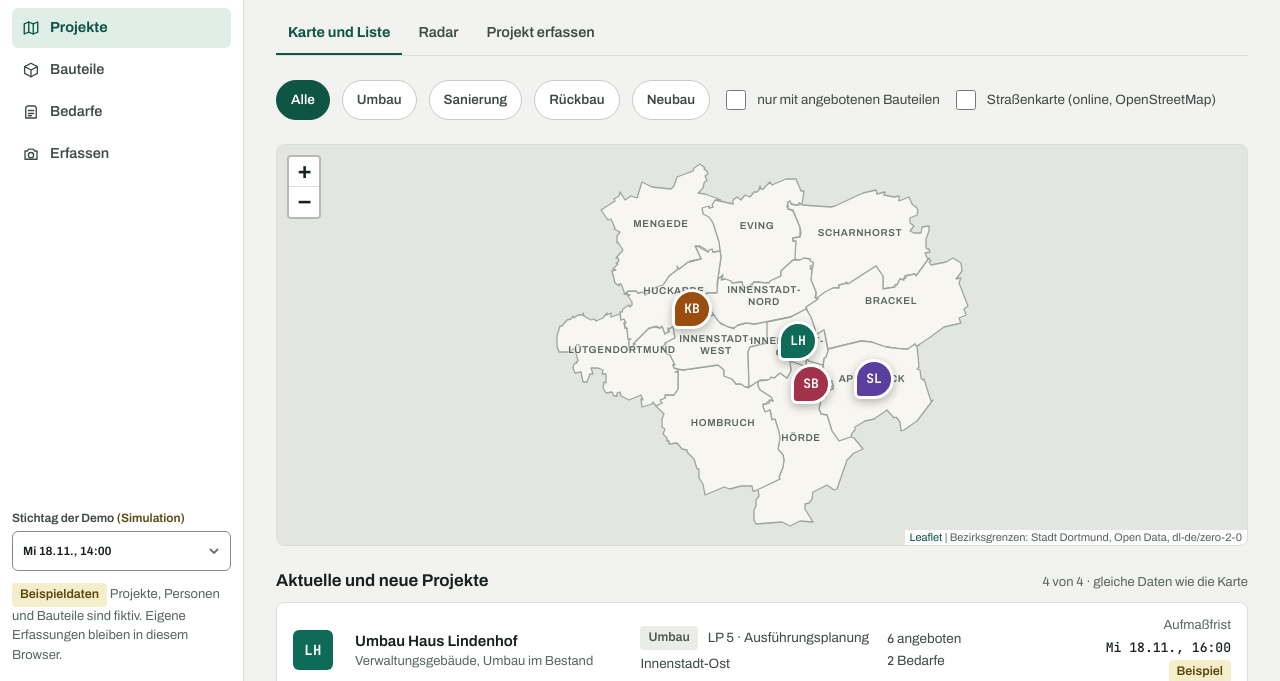
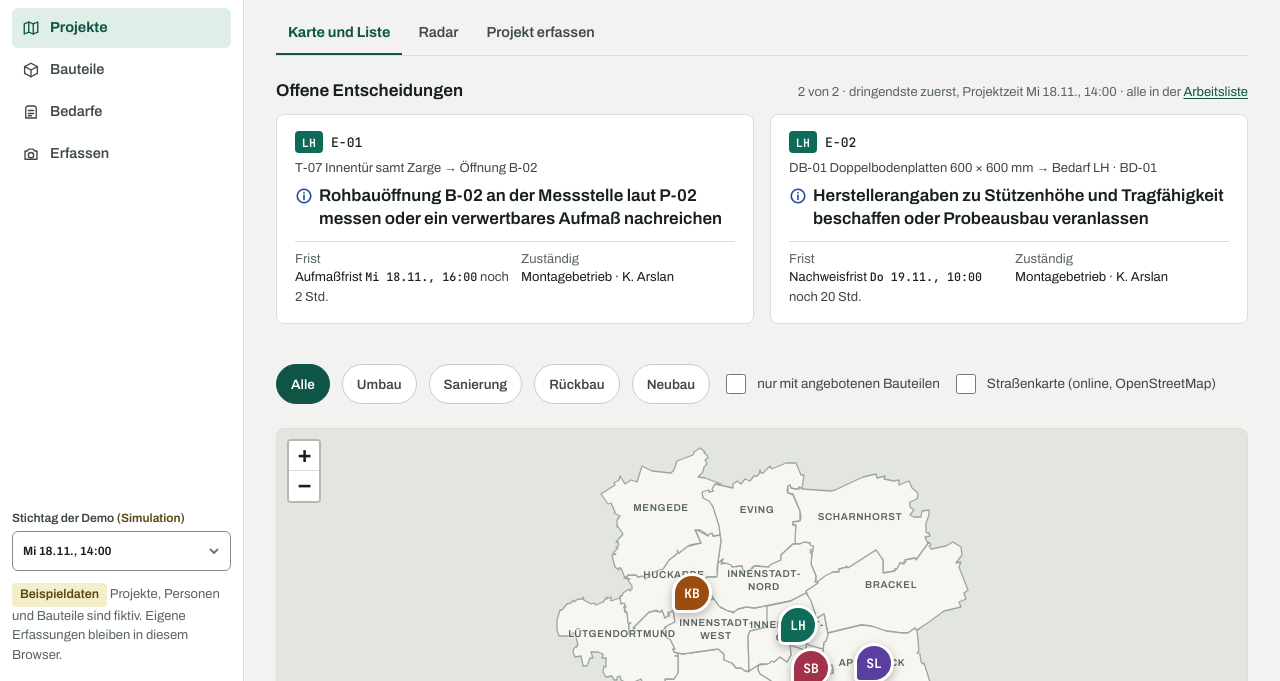
Before and after one commit to sammo3332/CircularFlow, a plain HTML site: page plattform/index.html in a window 1280 px wide. Both pictures are taken after a click on the link "Projekte". Shown: the part 119-800 px from the top of the page. Drawn offline with Linux system fonts and the light colour scheme.

Commit message:
fix: Pass sperrt aussichtslose Bedarfe, Kartenseite zeigt wieder offene Entscheidungen
- Bauteilpass: Bedarfe, für die der Abgleich „zu spät“ oder „Klärung nötig“
  ergibt, sind im Auswahlfeld gesperrt und nennen das Ergebnis. main.js prüft
  dasselbe beim Zuordnen. „Angaben fehlen“ bleibt zuordenbar (Bedarf ergänzbar),
  damit bleibt der Fall 7 m² Doppelboden → BD-02 aus Fassung 1.1 erhalten.
- Kartenseite (#projekte): die zwei dringendsten offenen Entscheidungen mit
  Frist und Zuständigkeit aus Fassung 1.1 waren beim Umbau der Oberfläche
  entfallen und sind im Stil der Fassung 2 wieder da.
- Tests: zwei Nachprüfungen in befunde.test.mjs (176 von 176 grün).

Co-Authored-By: Claude Opus 5.5 <noreply@anthropic.com>
Claude-Session: https://claude.ai/code/session_01NXKWLSSMTV12tovhYKAPNB

```diff
--- a/plattform/app/abgleich.js
+++ b/plattform/app/abgleich.js
@@ -322,3 +322,11 @@ export function pruefbitteAnlegen(ctx, a) {
   const r = pruefbitteEreignis(mit, zuordnung, schnappschuss(a));
   return r.fehler ? r : { zuordnung, ereignis: r.ereignis };
 }
+
+// Zuordnung im Bauteilpass zu einem Bedarf: nicht möglich, wenn der Abgleich sicher „zu spät“ oder
+// „Klärung nötig“ ergibt. „Angaben fehlen“ bleibt möglich, weil sich der Bedarf ergänzen lässt.
+export function zuordnungZumBedarf(ctx, bauteil, bedarf) {
+  const ergebnis = abgleich(ctx, bauteil, bedarf);
+  const gesperrt = ergebnis.gesamt.key === 'spaet' || ergebnis.gesamt.key === 'klaerung';
+  return { moeglich: !gesperrt, ergebnis, grund: gesperrt ? `Der Abgleich ergibt „${ergebnis.gesamt.label}“. Details im Abgleich.` : '' };
+}
--- a/plattform/app/ansichten/bauteile.js
+++ b/plattform/app/ansichten/bauteile.js
@@ -4,7 +4,7 @@ import { esc, chip, wertChip, statusChip, icon, leer, slug, routePass, routeRaum
 import { naechsteHandlung, offeneNachweise, bauteilStatus, entscheidungFuer, moeglicheZiele, wertText, lage } from '../regeln.js';
 import { zeit, datum, abstand } from '../zeit.js';
 import { projektKopf, raumVon } from './projekte.js';
-import { abgleichListe } from '../abgleich.js';
+import { abgleichListe, zuordnungZumBedarf } from '../abgleich.js';
 import { uebergebenerVorgang } from '../vorgang.js';
 
 const werteZaehlung = (b) => {
@@ -162,13 +162,13 @@ function zuordnung(ctx, p, b, e) {
   const fehler = ctx.ui.zuordnungFehler;
   const key = `${b.projekt}:${b.id}`;
   const gewaehlt = ctx.ui.zielWahl?.fuer === key ? ctx.ui.zielWahl.wert : '';
-  const opt = (wert, text) => `<option value="${esc(wert)}" ${wert === gewaehlt ? 'selected' : ''}>${text}</option>`;
+  const opt = (wert, text, gesperrt = false) => `<option value="${esc(wert)}" ${wert === gewaehlt && !gesperrt ? 'selected' : ''} ${gesperrt ? 'disabled' : ''}>${text}</option>`;
   return `<section class="flaeche zuordnung" id="zuordnung" aria-labelledby="h-zu">
     <h2 id="h-zu">Ziel zuordnen</h2>
     <p class="leise">Ein Bauteil geht an eine Zielöffnung im Projekt oder an einen Bedarf in der Region. Daraus entsteht eine Entscheidung mit Fristen und nächstem Schritt.</p>
     ${oeffnungen.length || bedarfe.length ? `<div class="feld"><label for="ziel-wahl">Ziel</label><select id="ziel-wahl" data-bauteil="${esc(key)}" ${fehler ? 'aria-invalid="true" aria-describedby="ziel-fehler"' : ''}><option value="">Bitte wählen</option>
       ${oeffnungen.length ? `<optgroup label="Zielöffnungen im Projekt ${esc(p.kurz)}">${oeffnungen.map((z) => opt(`zieloeffnung|${z.projekt}|${z.id}`, `${esc(z.id)} · Raum ${esc(z.raum)} · Soll ${z.minMm}–${z.maxMm} mm`)).join('')}</optgroup>` : ''}
-      ${bedarfe.length ? `<optgroup label="Bedarfe">${bedarfe.map((d) => opt(`bedarf|${d.projekt}|${d.id}`, `${esc(d.projekt)} · ${esc(d.id)} · ${esc(d.titel)}`)).join('')}</optgroup>` : ''}
+      ${bedarfe.length ? `<optgroup label="Bedarfe">${bedarfe.map((d) => { const z = zuordnungZumBedarf(ctx, b, d); return opt(`bedarf|${d.projekt}|${d.id}`, `${esc(d.projekt)} · ${esc(d.id)} · ${esc(d.titel)} · Abgleich: ${esc(z.ergebnis.gesamt.label)}`, !z.moeglich); }).join('')}</optgroup>` : ''}
     </select>${fehler ? `<p class="feld-meldung" id="ziel-fehler">${esc(fehler)}</p>` : ''}</div>
     <button type="button" class="knopf" id="btn-zuordnen" data-action="zuordnen" data-bauteil="${esc(b.projekt)}:${esc(b.id)}">Zuordnen und Entscheidung anlegen</button>`
     : '<p class="leer-zeile">Kein freies Ziel dieser Bauteilgruppe vorhanden.</p>'}
--- a/plattform/app/ansichten/projekte.js
+++ b/plattform/app/ansichten/projekte.js
@@ -1,8 +1,8 @@
 // Startseite (Karte und Projektliste), Projektübersicht und gemeinsamer Projektkopf.
 import { REGIONEN, ARTEN, GRUPPEN } from '../daten.js';
-import { esc, chip, pchip, artText, icon, leer, slug, routePass, routeRaum, routeEntscheidung, projekteReiter, seitenkopf, tonMarke } from '../ui.js';
-import { naechsteHandlung, lageVorgang, naechsteFrist, tonVon } from '../regeln.js';
-import { zeit, datum } from '../zeit.js';
+import { esc, chip, pchip, artText, icon, leer, slug, routePass, routeRaum, routeEntscheidung, projekteReiter, seitenkopf, tonMarke, person } from '../ui.js';
+import { naechsteHandlung, lageVorgang, naechsteFrist, tonVon, offeneEntscheidungen } from '../regeln.js';
+import { zeit, datum, abstand } from '../zeit.js';
 import { bedarfVorgang, bedarfBelegtArt } from '../vorgang.js';
 
 const HERKUNFT = { beispiel: ['Beispiel', 'sim'], radar: ['aus Radar bestätigt', 'info'], meldung: ['Projektmeldung', 'info'], eigen: ['Eigene Eingabe', 'sim'] };
@@ -22,6 +22,33 @@ export function gefilterteProjekte(ctx) {
     .filter((p) => !f.nurAngebote || angeboten(ctx, p).length > 0);
 }
 
+// ---------- Offene Entscheidungen auf der Kartenseite (seit Fassung 1.1) ----------
+// Die zwei dringendsten laufenden Vorgänge mit Frist und Zuständigkeit; ein Klick öffnet die Entscheidung.
+function offeneKarten(ctx) {
+  const { liste, gesamt } = offeneEntscheidungen(ctx, 2);
+  if (!liste.length) return '';
+  const karte = ({ e, l, frist }) => {
+    const p = ctx.daten.projekte.find((x) => x.kurz === e.projekt);
+    const a = frist ? abstand(frist.at, ctx.at) : null;
+    const zust = person(l.haupt.rolle);
+    const ziel = e.ziel.art === 'zieloeffnung' ? `Öffnung ${l.z?.id ?? e.ziel.id}` : `Bedarf ${l.z?.projekt ?? e.projekt} · ${l.z?.id ?? e.ziel.id}`;
+    const ton = tonVon(l.haupt);
+    return `<a class="offen-karte" href="${routeEntscheidung(e)}" data-hover="${esc(e.projekt)}">
+      <span class="okt-kopf">${p ? pchip(p) : ''}<span class="mono">${esc(e.id)}</span>${l.r?.deckung?.key === 'teil' ? chip(l.r.deckung.label, 'crit') : ''}</span>
+      <span class="okt-titel">${esc(l.b.id)} ${esc(l.b.name)} → ${esc(ziel)}</span>
+      <b class="okt-schritt">${tonMarke(ton)}<span>${esc(l.haupt.text)}</span></b>
+      <span class="okt-meta">
+        <span><small>Frist</small>${frist ? `${esc(frist.name)} <span class="mono">${zeit(frist.at)}</span> <em class="${a.vorbei ? 'vorbei' : ''}">${esc(a.text)}</em>` : 'keine Frist'}</span>
+        <span><small>Zuständig</small>${zust.name ? `${esc(zust.rolle)} · ${esc(zust.name)}` : 'noch nicht festgelegt'}</span>
+      </span>
+    </a>`;
+  };
+  return `<section class="offene" aria-labelledby="h-offen">
+    <div class="block-kopf"><h2 id="h-offen">Offene Entscheidungen</h2><span class="leise">${liste.length} von ${gesamt} · dringendste zuerst, Projektzeit ${zeit(ctx.at)} · alle in der <a href="#vorgaenge">Arbeitsliste</a></span></div>
+    <div class="offene-raster">${liste.map(karte).join('')}</div>
+  </section>`;
+}
+
 // ---------- Startseite ----------
 export function startseite(ctx) {
   const f = ctx.ui.start;
@@ -36,6 +63,7 @@ export function startseite(ctx) {
     aktionen: `<label class="region-wahl"><span>Region</span><select id="region">${REGIONEN.map((r) => `<option value="${r.id}" ${r.id === f.region ? 'selected' : ''} ${r.aktiv ? '' : 'disabled'}>${esc(r.name)}${r.aktiv ? '' : ' (in Vorbereitung)'}</option>`).join('')}</select></label>`,
   })}
   ${projekteReiter('start')}
+  ${offeneKarten(ctx)}
   <div class="filterleiste" role="group" aria-label="Projekte filtern">
     ${knopf('', 'Alle')}${Object.entries(ARTEN).map(([k, t]) => knopf(k, t)).join('')}
     <label class="schalter"><input type="checkbox" id="nur-angebote" ${f.nurAngebote ? 'checked' : ''}><span>nur mit angebotenen Bauteilen</span></label>
--- a/plattform/app/main.js
+++ b/plattform/app/main.js
@@ -1,6 +1,6 @@
 // Einstieg: Router, Rahmen, Ereignisse. Ein gemeinsamer Datensatz für alle Ansichten.
 import { REGIONEN, PROJEKTZEITEN, GRUPPEN } from './daten.js';
-import { loeseAbgleichSchluessel, abgleich, abgleichListe, pruefbitteAnlegen, pruefbitteErlaubt } from './abgleich.js';
+import { loeseAbgleichSchluessel, abgleich, abgleichListe, pruefbitteAnlegen, pruefbitteErlaubt, zuordnungZumBedarf } from './abgleich.js';
 import { pruefeBedarf, bedarfAusEntwurf, naechsteBedarfId, bedarfAenderung } from './bedarf.js';
 import { pruefeProjekt, projektAusEntwurf } from './projektanlage.js';
 import { vorgangSchritt, checklisteSetzen } from './vorgang.js';
@@ -371,6 +371,10 @@ function zuordnen(bkey) {
   // Nur Ziele, die die Fachregel noch anbietet (ein übergebenes Bauteil und belegte Ziele nicht).
   const frei = moeglicheZiele(ctx(), b); const liste = art === 'zieloeffnung' ? frei.oeffnungen : frei.bedarfe;
   if (!liste.some((z) => z.projekt === projekt && z.id === id)) { ui.zuordnungFehler = 'Dieses Ziel ist für das Bauteil nicht mehr möglich.'; ui.fokus = 'ziel-wahl'; render(); return; }
+  if (art === 'bedarf') {
+    const z = zuordnungZumBedarf(ctx(), b, liste.find((x) => x.projekt === projekt && x.id === id));
+    if (!z.moeglich) { ui.zuordnungFehler = z.grund; ui.fokus = 'ziel-wahl'; render(); return; }
+  }
   const e = neueEntscheidung(ctx(), b, { art, projekt, id });
   uebernehmen((d) => {
     d.zuordnungen.push(e);
--- a/plattform/styles.css
+++ b/plattform/styles.css
@@ -298,6 +298,20 @@ tfoot th, tfoot td { border-top: 2px solid var(--linie-2); background: var(--fla
 .fz-text a:hover b { color: var(--gruen); text-decoration: underline; }
 .fz-text small { display: flex; align-items: center; gap: 6px; }
 .fz-zeit { white-space: nowrap; color: var(--tinte-2); }
+
+/* Offene Entscheidungen auf der Kartenseite (seit Fassung 1.1): ganze Karte klickbar, Zustand über Symbol und Text */
+.offene { display: grid; gap: var(--s-3); margin-bottom: var(--s-4); }
+.offene-raster { display: grid; grid-template-columns: repeat(2, minmax(0, 1fr)); gap: var(--s-4); }
+.offen-karte { display: grid; gap: 6px; align-content: start; min-width: 0; padding: var(--s-4) 18px; background: var(--flaeche); border: 1px solid var(--linie); border-radius: var(--r-l); color: var(--tinte); text-decoration: none; }
+.offen-karte:hover { border-color: var(--gruen); }
+.okt-kopf { display: flex; align-items: center; gap: var(--s-2); flex-wrap: wrap; }
+.okt-titel { color: var(--tinte-2); font-size: var(--t-s); overflow-wrap: anywhere; }
+.okt-schritt { display: flex; align-items: flex-start; gap: 6px; font-size: var(--t-l); line-height: 1.35; }
+.okt-schritt .tsym { width: 18px; height: 18px; margin-top: 2px; }
+.offen-karte:hover .okt-schritt span { color: var(--gruen); text-decoration: underline; }
+.okt-meta { display: grid; grid-template-columns: repeat(2, minmax(0, 1fr)); gap: var(--s-3); margin-top: 4px; padding-top: var(--s-2); border-top: 1px solid var(--linie); font-size: var(--t-s); }
+.okt-meta em { font-style: normal; color: var(--tinte-2); }
+.okt-meta em.vorbei { color: var(--crit); font-weight: 600; }
 
 /* Diagramm */
 .diagramm { margin: 0; display: grid; gap: var(--s-3); }
@@ -706,6 +720,7 @@ legend { font-size: var(--t-s); font-weight: 620; color: var(--tinte-2); margin-
   .fz-zeit { white-space: normal; }
 }
 @media (max-width: 640px) {
+  .offene-raster, .okt-meta { grid-template-columns: minmax(0, 1fr); }
   .pz-link { grid-template-columns: 44px minmax(0, 1fr); gap: 8px var(--s-3); padding: var(--s-3) 14px; }
   .pz-meta, .pz-zahlen, .pz-frist { grid-column: 2; grid-row: auto; justify-items: start; text-align: left; }
   .pz-zahlen { grid-auto-flow: column; justify-content: start; gap: var(--s-3); }
```
Also changed, not shown: plattform/test/befunde.test.mjs (+22 -1 lines).
